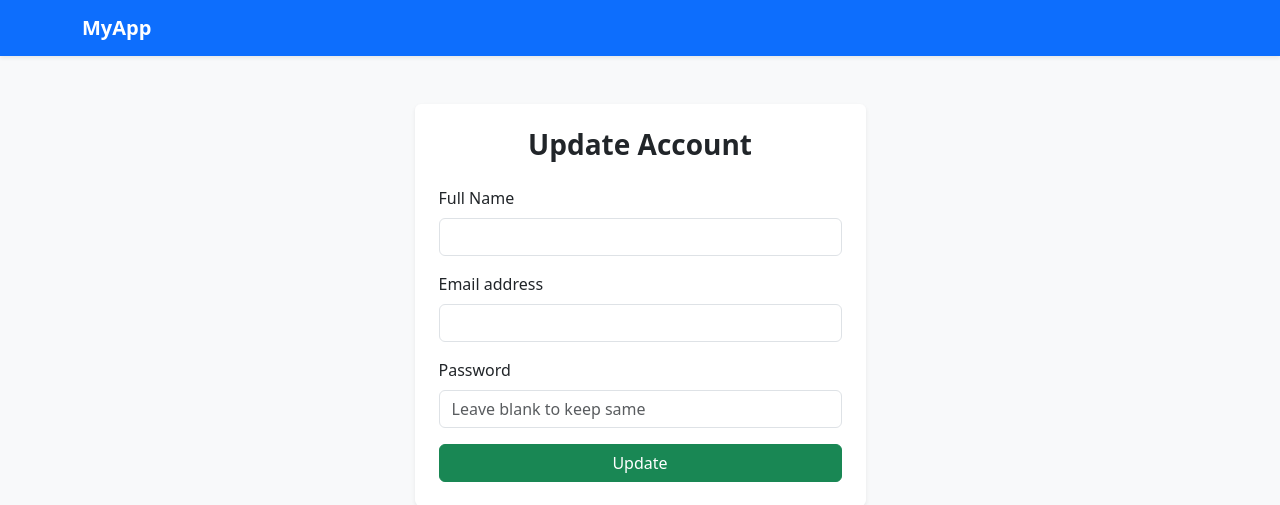
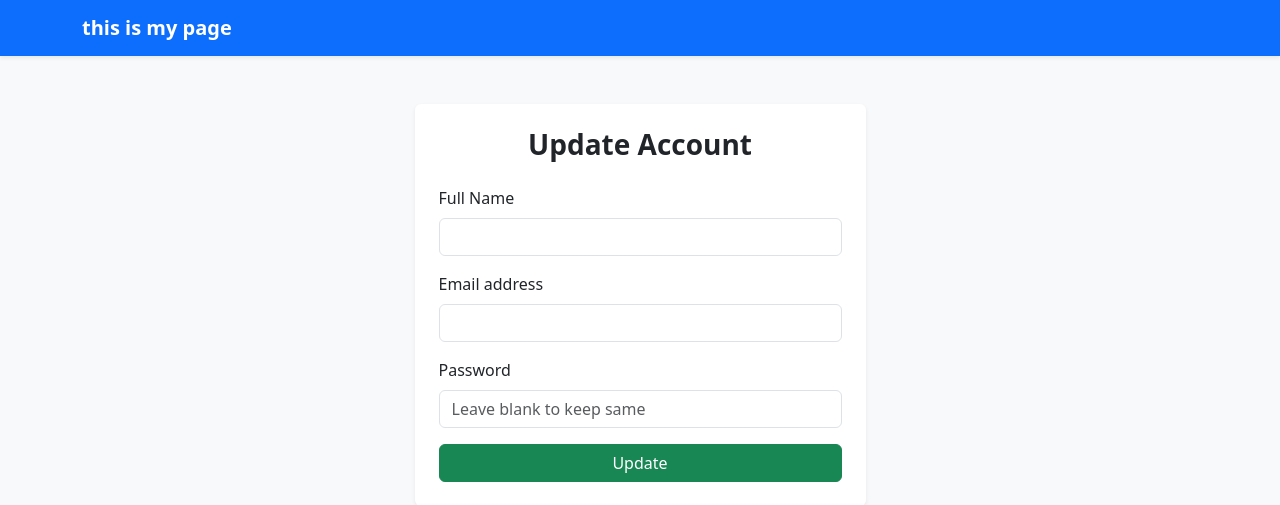
Before and after one commit to mustafa-ezzi/final-year-project, a Django app: template templates/update.html in a window 1280 px wide. Shown: the top 505 px of the page. Run offline with Django 3.2, Linux system fonts and the light colour scheme; the template is opened without the code that fills it, so the values that code supplies are empty.

Commit message:
changes done by faizan

```diff
--- a/templates/update.html
+++ b/templates/update.html
@@ -15,7 +15,7 @@
     <!-- Navbar -->
     <nav class="navbar navbar-expand-lg navbar-dark bg-primary shadow-sm">
         <div class="container">
-            <a class="navbar-brand fw-bold" href="#">MyApp</a>
+            <a class="navbar-brand fw-bold" href="#">this is my page</a>
         </div>
     </nav>
 
```
